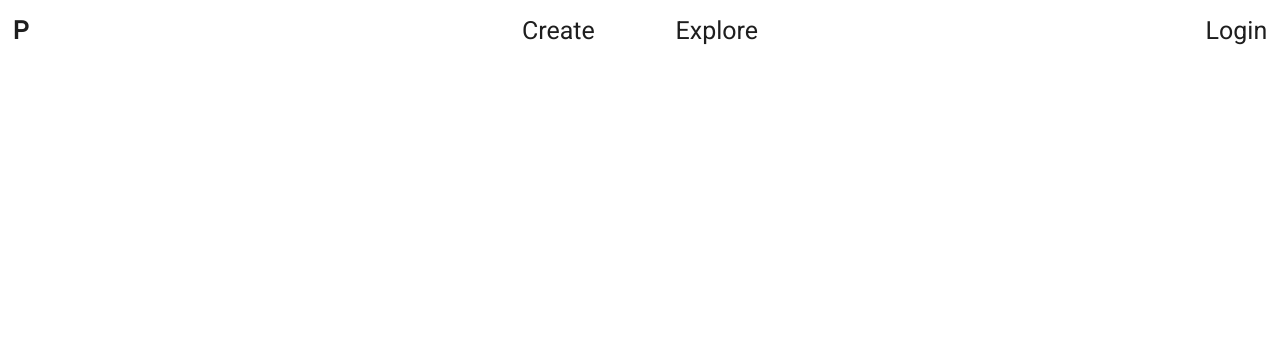
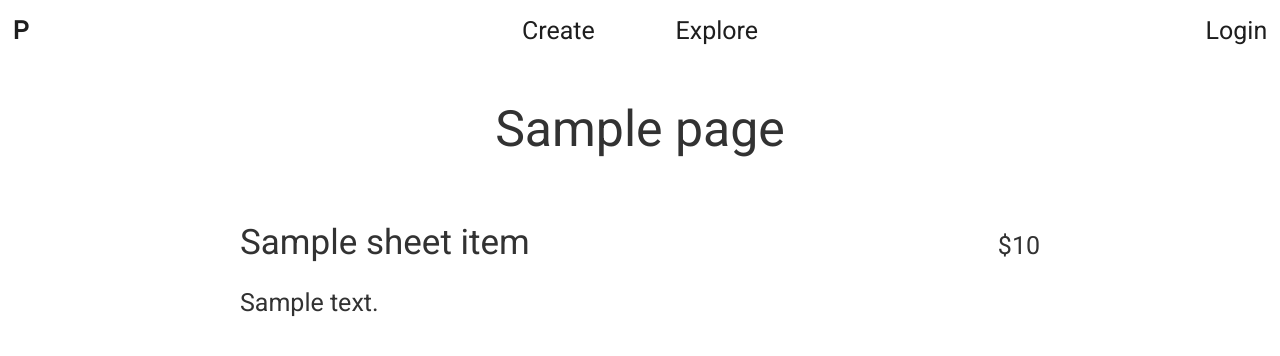
Before and after one commit to joshtgill/pages-web, a Django app: template client/templates/view_page.html in a window 1280 px wide. Shown: the top 356 px of the page. Run offline with Django 3.2, Linux system fonts and the light colour scheme; data comes from the database, SQL or seed files in the repository; both versions use the stored data as it was after the commit; the template is opened without the code that fills it: values that come from a table or form of the project are taken from there, most other values are stand-ins (such as "Sample title", 1, 10 or a date in 2020).

Commit message:
Add ability to view organization's Sheet

```diff
--- a/client/static/styles/view_page.css
+++ b/client/static/styles/view_page.css
@@ -0,0 +1,55 @@
+.content {
+    align-items: center;
+}
+
+.content h1 {
+    margin: 5vmin 0 3vh 0;
+    text-align: center;
+    font-size: 50px;
+    font-weight: normal;
+    color: rgb(50, 50, 50);
+}
+
+.content .items {
+    width: 90vw;
+    max-width: 800px;
+    display: flex;
+    flex-direction: column;
+}
+
+.content .items .sheet-item {
+    display: flex;
+    flex-direction: column;
+    align-items: start;
+}
+
+.content .items .sheet-item .title-price {
+    width: 100%;
+    display: flex;
+    justify-content: space-between;
+    align-items: baseline;
+}
+
+.content .items .sheet-item .title-price h2 {
+    margin: 0;
+    text-align: left;
+    font-size: 35px;
+    font-weight: normal;
+}
+
+.content .items .sheet-item .title-price h3 {
+    margin: 0;
+    font-size: 25px;
+    font-weight: normal;
+}
+
+.content .items .sheet-item p {
+    font-size: 25px;
+    margin-bottom: 0;
+}
+
+.content .items hr {
+    width: 85%;
+    max-width: 500px;
+    margin: 4vh auto 4vh auto;
+}
--- a/client/templates/view_page.html
+++ b/client/templates/view_page.html
@@ -1,7 +1,8 @@
 <html>
     {% load static %}
+    {% load view_page %}
     <head>
-        <title>{{ page.name }}</title>
+        <title>View {{ pageData.name }}</title>
 
         <link rel="stylesheet" type="text/css" href="{% static 'styles/view_page.css' %}">
     </head>
@@ -9,6 +10,20 @@
         {% include 'core.html' %}
 
         <div class="content">
+            <h1>{{ pageData.name }}<h1>
+            <div class="items">
+                {% for sheetItem in pageData.sheetItems %}
+                    <div class="sheet-item">
+                        <div class="title-price">
+                            <h2>{{ sheetItem.title }}</h2><h3>${{ sheetItem.price|formatPrice }}</h3>
+                        </div>
+                        <p>{{ sheetItem.description }}</p>
+                    </div>
+                    {% if forloop.counter < pageData.sheetItems|length %}
+                        <hr>
+                    {% endif %}
+                {% endfor %}
+            </div>
         </div>
     </body>
 </html>
--- /dev/null
+++ b/client/templatetags/view_page.py
@@ -0,0 +1,12 @@
+from django import template
+
+
+register = template.Library()
+
+
+@register.filter(name='formatPrice')
+def formatPrice(price):
+    if int(price) == price:
+        return int(price)
+
+    return format(price, '.2f')
```
Also changed, not shown: client/views.py (+9 -2 lines), db.sqlite3.
